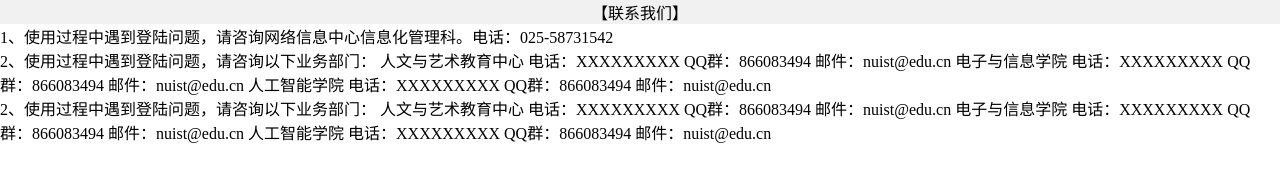
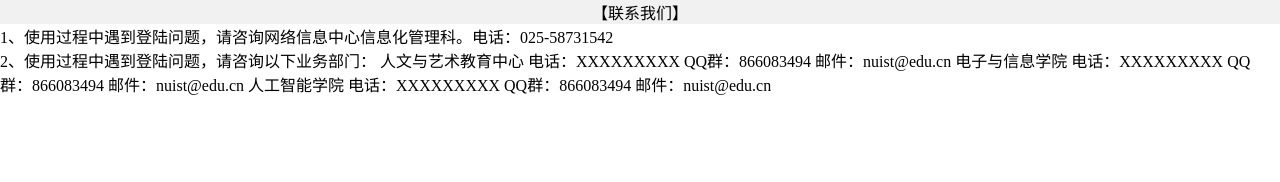
Before and after one commit to IfIHaveNoWine/test01, a plain HTML site: page mysecondhtml.html in a window 1280 px wide. Drawn offline with Linux system fonts and the light colour scheme.

Commit message:
Add files via upload

```diff
--- a/mysecondhtml.html
+++ b/mysecondhtml.html
@@ -35,13 +35,3 @@ QQ群：866083494
     </div>
   </body>
 </html>
-2、使用过程中遇到登陆问题，请咨询以下业务部门：
-人文与艺术教育中心 电话：XXXXXXXXX
-QQ群：866083494
-邮件：nuist@edu.cn
-电子与信息学院 电话：XXXXXXXXX
-QQ群：866083494
-邮件：nuist@edu.cn
-人工智能学院 电话：XXXXXXXXX
-QQ群：866083494
-邮件：nuist@edu.cn
```
